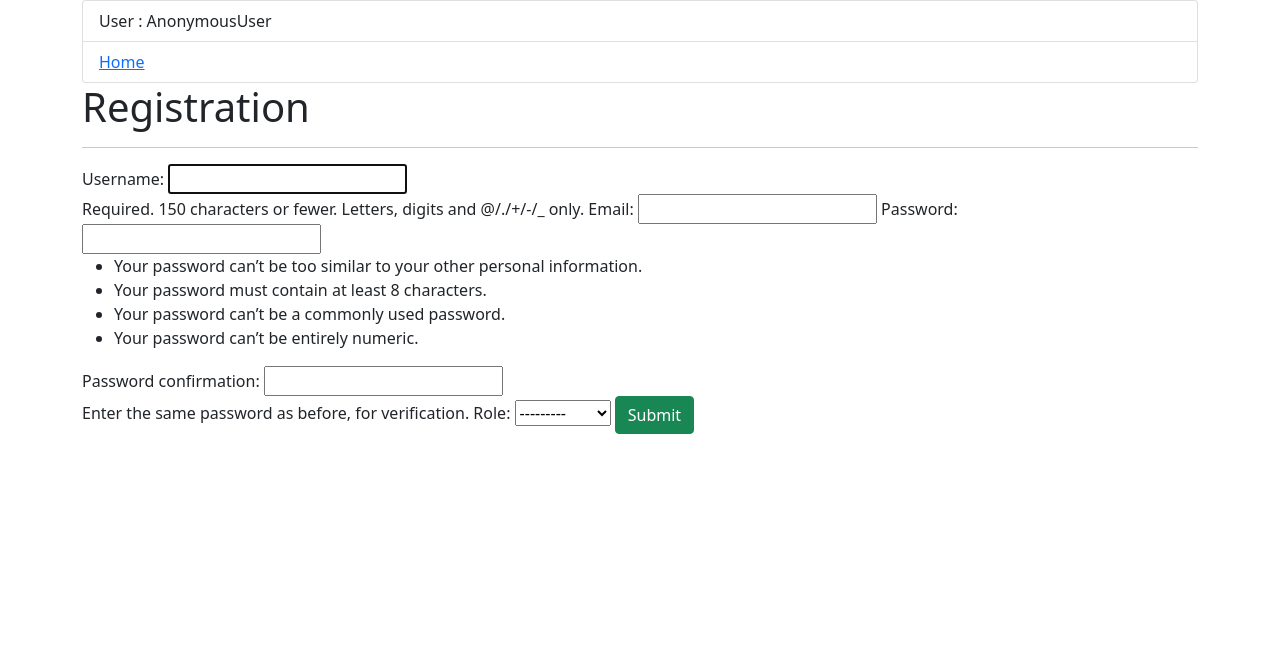
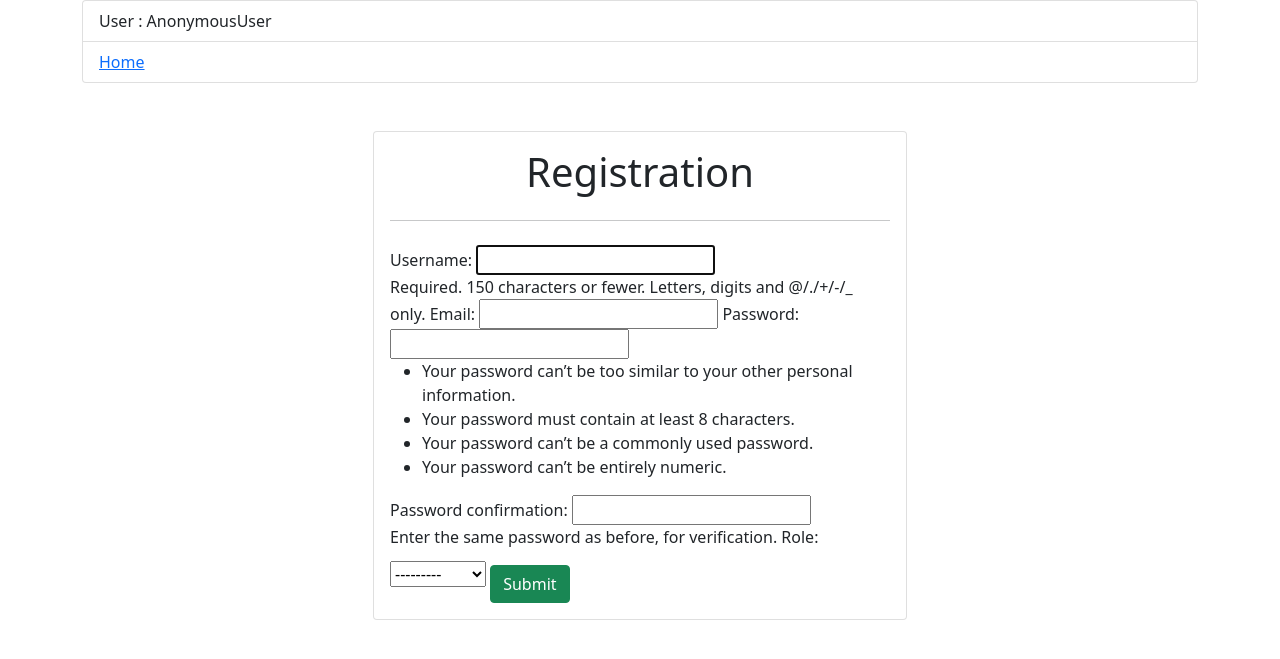
Before and after one commit to fkkkkkkuuuu/register, a Django app: page /register/register/ in a window 1280 px wide. Shown: the top 659 px of the page. Run offline with Django 4.2, Linux system fonts and the light colour scheme.

Commit message:
add to git

```diff
--- a/templates/registration.html
+++ b/templates/registration.html
@@ -1,15 +1,23 @@
 {% extends 'base.html' %}
 
-
 {% block content %}
-    <h1>Registration</h1>
-    <hr>
+    <div class="container mt-5">
+        <div class="row justify-content-center">
+            <div class="col-md-6">
+                <div class="card">
+                    <div class="card-body">
+                        <h1 class="mb-4 text-center">Registration</h1>
+                        <hr class="mb-4">
 
                         <form action="{% url 'register' %}" method="post">
                             {{ form }}
                             {{ form1 }}
                             {% csrf_token %}
-        <button type="submit" class="btn btn-success">Submit</button>
+                            <button type="submit" class="btn btn-success btn-block mt-3">Submit</button>
                         </form>
-
+                    </div>
+                </div>
+            </div>
+        </div>
+    </div>
 {% endblock %}
```
Also changed, not shown: reg.sqlite3. Lines whose indentation alone changed are shown as unchanged.
